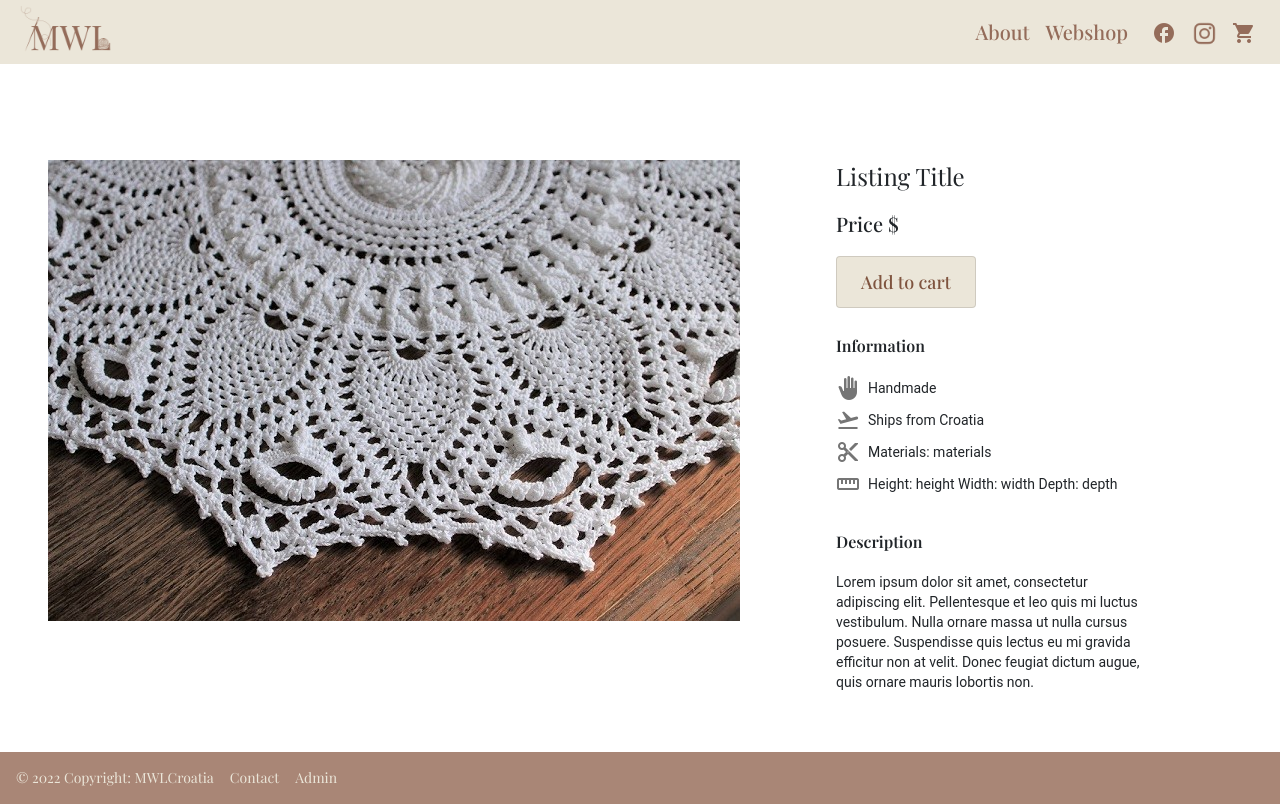
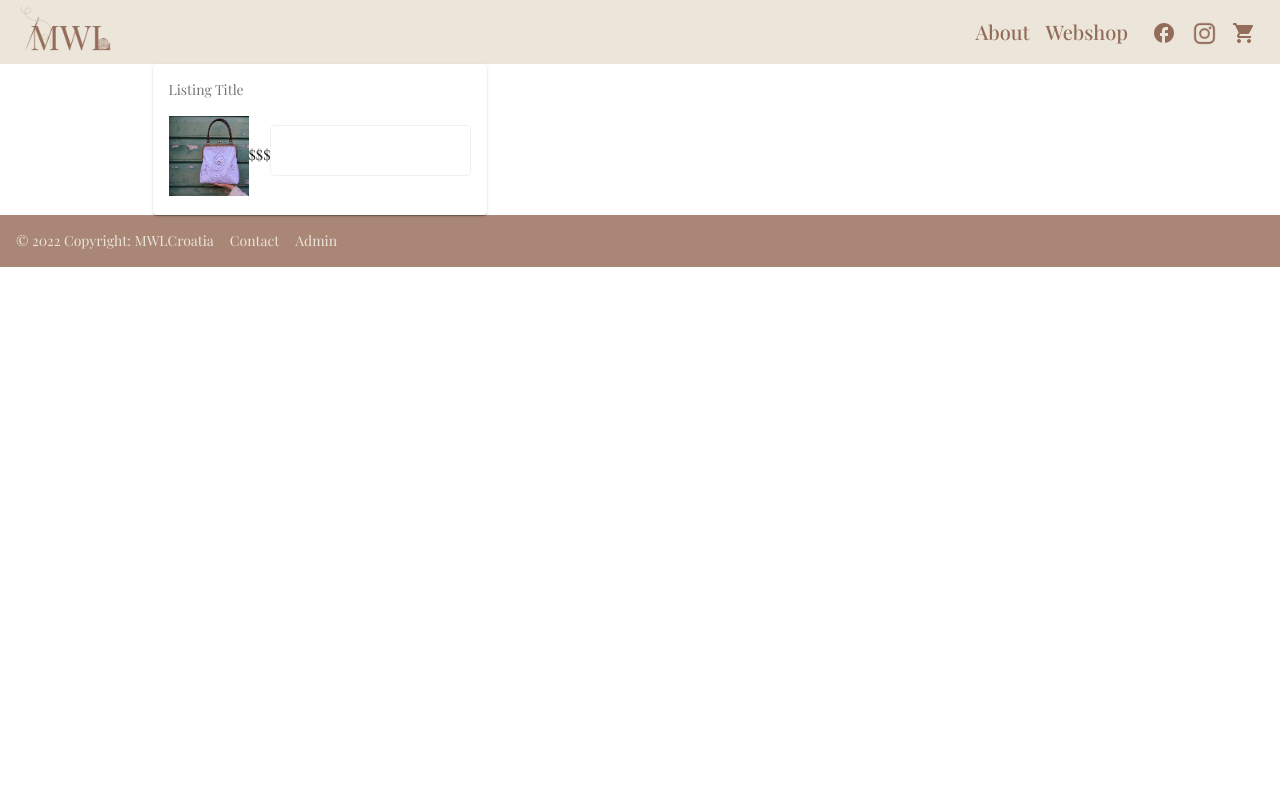
Before and after one commit to sugardoris/webshop-frontend, an Angular app: page /cart in a window 1280 px wide. Built offline with nearby package versions, Linux system fonts and the light colour scheme; a web font is replaced by a local one.

Commit message:
Cart start

```diff
--- a/src/app/app.component.html
+++ b/src/app/app.component.html
@@ -1,3 +1,3 @@
 <app-header></app-header>
-<app-listing-detail></app-listing-detail>
+<app-cart></app-cart>
 <app-footer></app-footer>
--- a/src/app/app.module.ts
+++ b/src/app/app.module.ts
@@ -18,6 +18,9 @@ import {
 } from '@angular/material/core';
 import { AboutComponent } from './about/about.component';
 import { FooterComponent } from './footer/footer.component';
+import { CartComponent } from './cart/cart.component';
+import { MatFormFieldModule } from '@angular/material/form-field';
+import { MatInputModule } from '@angular/material/input';
 
 @NgModule({
   declarations: [
@@ -27,6 +30,7 @@ import { FooterComponent } from './footer/footer.component';
     HeaderComponent,
     AboutComponent,
     FooterComponent,
+    CartComponent,
   ],
   imports: [
     BrowserModule,
@@ -38,6 +42,8 @@ import { FooterComponent } from './footer/footer.component';
     MatIconModule,
     MatToolbarModule,
     MatRippleModule,
+    MatFormFieldModule,
+    MatInputModule,
   ],
   providers: [
     {
--- /dev/null
+++ b/src/app/cart/cart.component.css
@@ -0,0 +1,4 @@
+.listingImg {
+  width: 80px;
+  height: 80px;
+}
--- /dev/null
+++ b/src/app/cart/cart.component.html
@@ -0,0 +1,19 @@
+<div fxLayout="row">
+  <div fxLayoutAlign="center" fxFlex>
+    <mat-card>
+      <mat-card-subtitle>Listing Title</mat-card-subtitle>
+      <mat-card-content>
+        <img class="listingImg" src="assets/images/thumb/lilac-bag.png" alt="image">
+        <span>$$$</span>
+        <mat-form-field appearance="outline">
+          <input matInput disabled>
+        </mat-form-field>
+      </mat-card-content>
+    </mat-card>
+  </div>
+  <div fxLayoutAlign="center" fxFlex>
+    <div>
+
+    </div>
+  </div>
+</div>
--- /dev/null
+++ b/src/app/cart/cart.component.ts
@@ -0,0 +1,15 @@
+import { Component, OnInit } from '@angular/core';
+
+@Component({
+  selector: 'app-cart',
+  templateUrl: './cart.component.html',
+  styleUrls: ['./cart.component.css']
+})
+export class CartComponent implements OnInit {
+
+  constructor() { }
+
+  ngOnInit(): void {
+  }
+
+}
```
